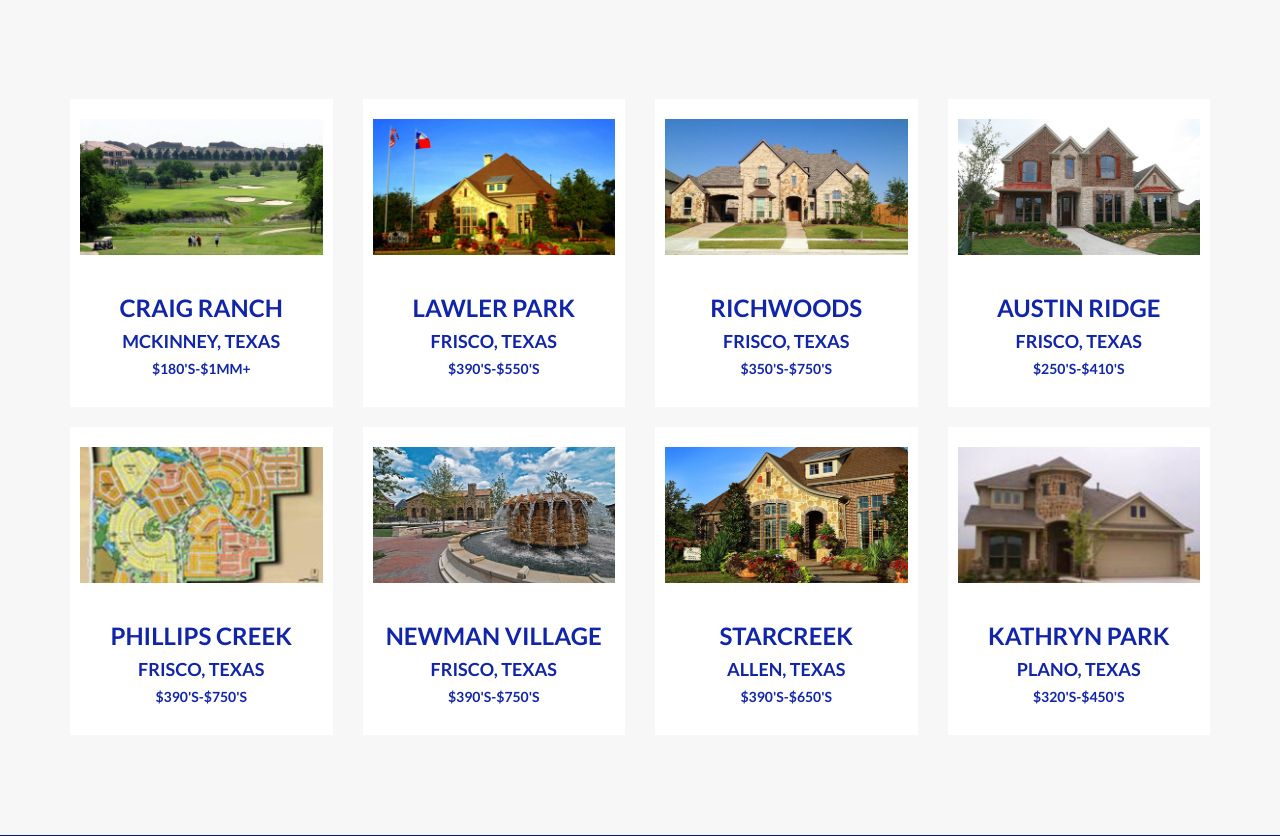
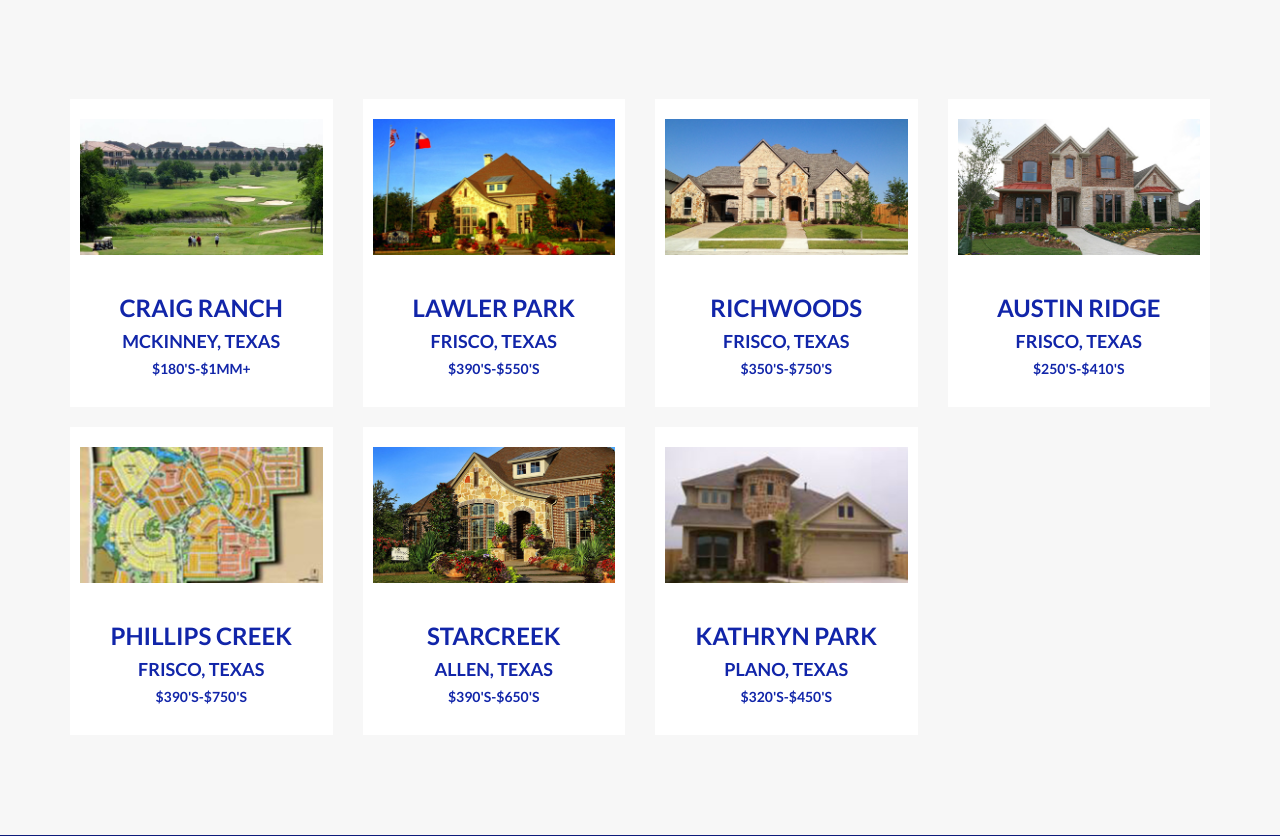
Before and after one commit to RevolvingMindMedia/holden-new-homes, a PHP site: page /neighborhoods.php in a window 1280 px wide. Shown: the part 613-1449 px from the top of the page. Run offline with PHP 8.4, Linux system fonts and the light colour scheme; some libraries are stand-ins or nearby versions.

Commit message:
newman village deleted, featured communities reduced

```diff
--- a/neighborhoods.php
+++ b/neighborhoods.php
@@ -117,17 +117,6 @@
                 <div class="col-md-3 neighborhood-item">
                     <a href="#">
                         <div class="col-md-12">
-                            <img src="img/neighborhoods/newman-village.jpg" class="img-responsive">
-                            <br>
-                            <h3>Newman Village</h3>
-                            <h4>Frisco, Texas</h4>
-                            <h5>$390's-$750's</h5>
-                        </div>
-                    </a>
-                </div>
-                <div class="col-md-3 neighborhood-item">
-                    <a href="#">
-                        <div class="col-md-12">
                             <img src="img/neighborhoods/star-creek.jpg" class="img-responsive">
                             <br>
                             <h3>StarCreek</h3>
```
Also changed, not shown: index.php (+2 -18 lines), 1 other file.
